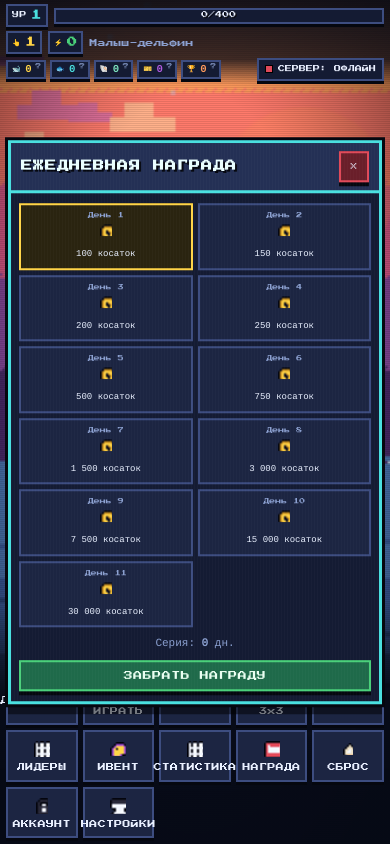
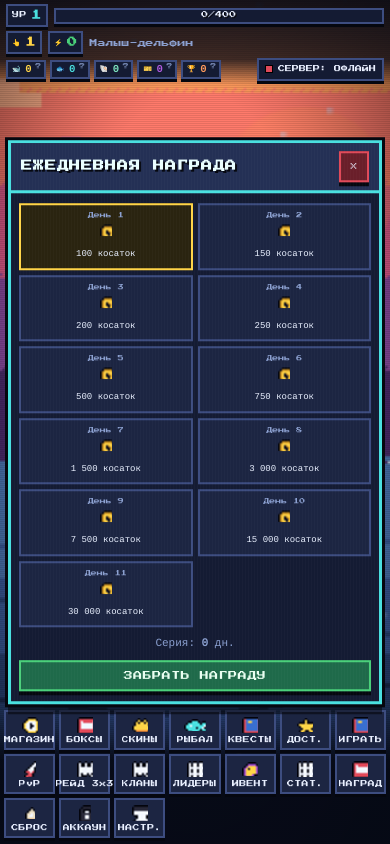
Before and after one commit to catmaikl777/kosatka, a website: page index.html in a window 390 px wide. Drawn offline with Linux system fonts and the light colour scheme.

Commit message:
Мобильная раскладка: поле крупнее, кот вписывается в видимую область
- орангутина считалась от высоты всего экрана (H*0.58) и на телефоне
  занимала всё поле между HUD и меню; теперь она вписывается в
  измеренную свободную область и центрируется в ней
- меню на телефонах: 6-7 колонок вместо 5, max-height 30vh вместо 40vh,
  мелкие иконки/подписи, короткие имена кнопок
- fx.js публикует высоту меню в --menu-h: подсказка висит прямо над ним
- регресс-тест: кот помещается в поле и занимает не больше 60% его высоты

```diff
--- a/css/pixel.css
+++ b/css/pixel.css
@@ -25,6 +25,9 @@
   --pixel: 'Press Start 2P', 'PixelFallback', 'Courier New', monospace;
   --mono: 'PixelFallback', 'Courier New', monospace;
   --hud-h: 92px;
+  /* высота нижнего меню: js/fx.js перезаписывает её по факту,
+     значение ниже — запасной вариант до первого resize() */
+  --menu-h: 150px;
 }
 
 * { box-sizing: border-box; -webkit-tap-highlight-color: transparent; }
@@ -196,7 +199,8 @@ canvas.px-icon { image-rendering: auto; vertical-align: middle; }
 .tap-hint {
   position: fixed;
   left: 50%;
-  bottom: 210px;
+  /* прямо над меню: fx.js публикует его высоту в --menu-h */
+  bottom: calc(var(--menu-h, 150px) + 14px);
   transform: translateX(-50%);
   z-index: 5;
   font-family: var(--pixel);
@@ -904,7 +908,7 @@ textarea.px-input { min-height: 90px; resize: vertical; font-size: 10px; }
 
 /* ================= АДАПТИВ ================= */
 @media (max-width: 480px) {
-  .menu { grid-template-columns: repeat(auto-fill, minmax(72px, 1fr)); max-height: 42vh; }
+  .menu { grid-template-columns: repeat(auto-fill, minmax(50px, 1fr)); max-height: 30vh; }
   .pill { font-size: 8px; padding: 3px 5px; }
   .up-buy { flex-direction: row; }
   .up-buy .px-btn { min-width: 0; }
@@ -916,7 +920,6 @@ textarea.px-input { min-height: 90px; resize: vertical; font-size: 10px; }
   :root { --hud-h: 100px; }
   .menu { grid-template-columns: repeat(auto-fill, minmax(104px, 1fr)); max-height: 34vh; }
   .menu-btn { flex-direction: row; padding: 8px 10px; }
-  .tap-hint { bottom: 240px; }
 }
 
 @media (max-height: 620px) {
@@ -937,15 +940,20 @@ textarea.px-input { min-height: 90px; resize: vertical; font-size: 10px; }
   .hud { padding: 4px 6px; gap: 4px; }
   .pill { font-size: 7px; padding: 2px 4px; }
 
-  /* Меню: кнопки ниже и компактнее, сетка шире по числу колонок */
+  /* Меню: компактнее, чем было. Кнопок 17, в 5 колонок они занимали
+     почти треть экрана, и поле оставалось узкой полосой. Ниже — 6-7
+     колонок, мелкие иконки и подписи в одну строку, чтобы меню занимало
+     ~22% высоты, а косатка получила нормальное поле. */
   .menu {
-    grid-template-columns: repeat(auto-fill, minmax(64px, 1fr));
-    max-height: 40vh;
-    padding: 6px;
-    gap: 5px;
+    grid-template-columns: repeat(auto-fill, minmax(50px, 1fr));
+    max-height: 30vh;
+    padding: 5px 4px 6px;
+    gap: 4px;
   }
-  .menu-btn { flex-direction: column; padding: 7px 5px; font-size: 8px; }
-  .menu-btn .px-icon { width: 18px; height: 18px; }
+  .menu-btn { flex-direction: column; padding: 5px 2px 4px; gap: 2px; font-size: 7px; }
+  .menu-btn .px-icon { width: 16px; height: 16px; }
+  .mb-ic { height: 17px; }
+  .mb-name { line-height: 1.15; white-space: nowrap; overflow: hidden; text-overflow: ellipsis; }
 
   /* Панели и модалки не должны занимать весь экран */
   .px-panel { padding: 8px; }
--- a/js/fx.js
+++ b/js/fx.js
@@ -190,6 +190,12 @@
     cv.width = w; cv.height = h;
     cv.style.width = '100%';
     cv.style.height = '100%';
+    /* высоту меню отдаём в CSS: подсказка и поле ориентируются на неё */
+    var menu = document.querySelector('.menu');
+    if (menu && document.documentElement) {
+      var mh = Math.round(menu.getBoundingClientRect().height);
+      document.documentElement.style.setProperty('--menu-h', mh + 'px');
+    }
     ctx.imageSmoothingEnabled = true;
     ctx.imageSmoothingQuality = 'high';
     buildStatic();
@@ -624,13 +630,30 @@
     var s = SPR.size(k, stateSkinPal(), true);
     return { w: s.w, h: s.h, canvas: c };
   }
+  /* Границы видимого поля: между HUD и меню. Раньше орангутина
+     считалась от высоты всего экрана, поэтому на телефоне (где меню
+     и HUD съедают почти половину) она получалась больше самой видимой
+     части поля и «уезжала» под меню. */
+  function fieldInsets() {
+    var rect = cv.getBoundingClientRect();
+    var k = cv.height / (rect.height || cv.height || 1);   /* css px -> пиксели буфера */
+    var hud = document.querySelector('.hud');
+    var menu = document.querySelector('.menu');
+    var top = hud ? hud.getBoundingClientRect().bottom - rect.top : 0;
+    var bottom = menu ? rect.bottom - menu.getBoundingClientRect().top : 0;
+    return { top: Math.max(0, Math.round(top * k)), bottom: Math.max(0, Math.round(bottom * k)) };
+  }
+
   function layoutOrca(a) {
+    var ins = fieldInsets();
+    var fh = Math.max(60, H - ins.top - ins.bottom);      /* высота видимого поля */
     orca.artW = a.w; orca.artH = a.h;
-    orca.scale = Math.max(1, Math.min(4, Math.floor(H * 0.58 / a.h)));
+    var box = Math.min(fh * 0.52, W * 0.88);               /* кот = половина поля */
+    orca.scale = Math.max(1, Math.min(6, Math.floor(box / a.h)));
     orca.w = a.w * orca.scale;
     orca.h = a.h * orca.scale;
     orca.x = Math.round(W / 2 - orca.w / 2);
-    orca.y = Math.round(H * 0.44 - orca.h / 2);
+    orca.y = Math.round(ins.top + fh / 2 - orca.h / 2);
   }
   function relayout() { if (cv) layoutOrca(art()); }
 
--- a/js/main.js
+++ b/js/main.js
@@ -223,20 +223,20 @@
     { id: 'shop', ic: 'i_coin', name: 'МАГАЗИН', fn: function () { UI.open('shop'); root.SHOP.showTab('upgrades'); } },
     { id: 'boxes', ic: 'i_gift', name: 'БОКСЫ', fn: function () { UI.open('shop'); root.SHOP.showTab('boxes'); } },
     { id: 'skins', ic: 'i_crown', name: 'СКИНЫ', fn: function () { UI.open('shop'); root.SHOP.showTab('skins'); } },
-    { id: 'fish', ic: 'fish', name: 'РЫБАЛКА', fn: function () { root.FISH.open(); } },
+    { id: 'fish', ic: 'fish', name: 'РЫБАЛКА', short: 'РЫБАЛ', fn: function () { root.FISH.open(); } },
     { id: 'quests', ic: 'i_book', name: 'КВЕСТЫ', fn: function () { UI.open('quests'); root.QUESTS.render(); } },
-    { id: 'ach', ic: 'i_star', name: 'ДОСТИЖЕНИЯ', fn: function () { UI.open('achievements'); root.QUESTS.render(); } },
-    { id: 'howto', ic: 'i_book', name: 'КАК ИГРАТЬ', fn: function () { UI.open('howto'); } },
+    { id: 'ach', ic: 'i_star', name: 'ДОСТИЖЕНИЯ', short: 'ДОСТ.', fn: function () { UI.open('achievements'); root.QUESTS.render(); } },
+    { id: 'howto', ic: 'i_book', name: 'КАК ИГРАТЬ', short: 'ИГРАТЬ', fn: function () { UI.open('howto'); } },
     { id: 'pvp', ic: 'i_sword', name: 'PvP', fn: function () { root.BATTLE.openPvP(); } },
     { id: 'raid', ic: 'i_team', name: 'РЕЙД 3x3', fn: function () { root.BATTLE.openRaid(); } },
     { id: 'clans', ic: 'i_team', name: 'КЛАНЫ', fn: function () { root.SOCIAL.openClans(); } },
     { id: 'lb', ic: 'i_ladder', name: 'ЛИДЕРЫ', fn: function () { root.SOCIAL.openLeaderboard(); } },
     { id: 'event', ic: 'ticket', name: 'ИВЕНТ', fn: function () { root.REW.openEvent(); } },
-    { id: 'stats', ic: 'i_ladder', name: 'СТАТИСТИКА', fn: function () { root.REW.openStats(); } },
-    { id: 'daily', ic: 'i_gift', name: 'НАГРАДА', fn: function () { root.REW.openDaily(); }, dot: 'dailyDot' },
+    { id: 'stats', ic: 'i_ladder', name: 'СТАТИСТИКА', short: 'СТАТ.', fn: function () { root.REW.openStats(); } },
+    { id: 'daily', ic: 'i_gift', name: 'НАГРАДА', short: 'НАГРАД', fn: function () { root.REW.openDaily(); }, dot: 'dailyDot' },
     { id: 'prestige', ic: 'shell', name: 'СБРОС', fn: function () { openPrestige(); } },
-    { id: 'auth', ic: 'i_lock', name: 'АККАУНТ', fn: function () { root.SOCIAL.openAuth(); } },
-    { id: 'settings', ic: 'i_anvil', name: 'НАСТРОЙКИ', fn: function () { UI.open('settings'); syncSettingsUI(); } }
+    { id: 'auth', ic: 'i_lock', name: 'АККАУНТ', short: 'АККАУН', fn: function () { root.SOCIAL.openAuth(); } },
+    { id: 'settings', ic: 'i_anvil', name: 'НАСТРОЙКИ', short: 'НАСТР.', fn: function () { UI.open('settings'); syncSettingsUI(); } }
   ];
 
   function wireMenu() {
@@ -245,13 +245,16 @@
     var html = '';
     for (var i = 0; i < MENU.length; i++) {
       var m = MENU[i];
-      html += '<button class="menu-btn" data-menu="' + m.id + '">' +
+      html += '<button class="menu-btn" data-menu="' + m.id + '" title="' + m.name + '">' +
         '<span class="mb-ic">' + root.SHOP.SPRHTML(m.ic, 2) + '</span>' +
-        '<span class="mb-name">' + m.name + '</span>' +
+        '<span class="mb-name">' + (m.short || m.name) + '</span>' +
         (m.dot ? '<span class="mb-dot hide" id="' + m.dot + '"></span>' : '') + '</button>';
     }
     box.innerHTML = html;
     root.SHOP.paintIcons(box);
+    /* меню только что появилось — пересчитываем поле под его реальную
+       высоту, чтобы косатка встала по центру свободной области */
+    if (root.FX && root.FX.resize) root.FX.resize();
     box.addEventListener('click', function (e) {
       var b = e.target.closest('[data-menu]');
       if (!b) return;
```
Also changed, not shown: tools/smoke-client.mjs (+33 -0 lines).
